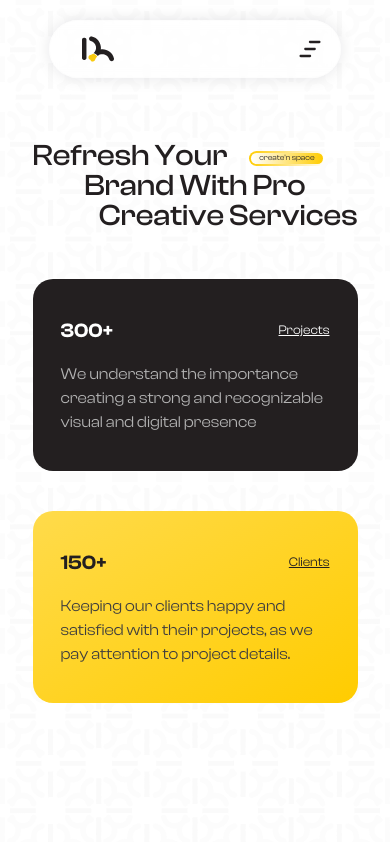
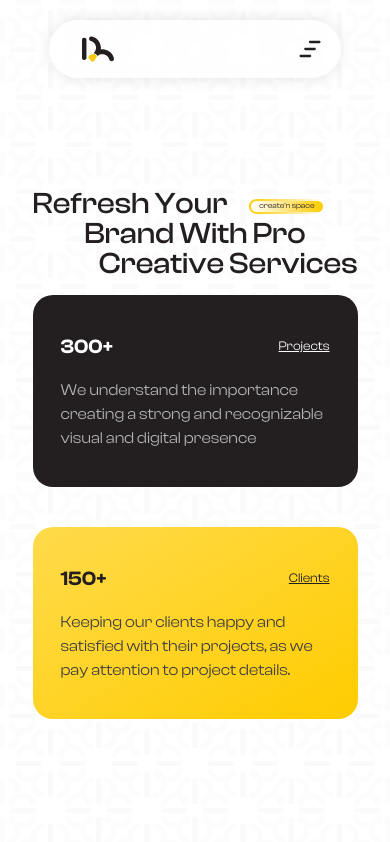
Before and after one commit to nyator/pncreatives-website, a React (Vite) app: page / in a window 390 px wide. Shown: the top 842 px of the page. Built offline with nearby package versions, Linux system fonts and the light colour scheme; a web font is replaced by a local one.

Commit message:
fix: adjust spacing in LandingPage component for improved layout consistency

```diff
--- a/src/pages/Booking.jsx
+++ b/src/pages/Booking.jsx
@@ -97,7 +97,7 @@
         <title>Booking | PN Creatives</title>
       </Helmet>
       {/* Add Toaster for toast notifications */}
-      <Toaster position="top-right" reverseOrder={false} />
+      <Toaster position="bottom-center" reverseOrder={false} />
       <div className="text-primary font-cVariable w-9/12 md:w-4/6 mx-auto min-h-screen flex flex-col justify-center items-center content-evenly space-y-[3rem] pt-20 ">
         <div className="bg-white/80 rounded-[20px] p-8 w-full md:w-3/4 shadow-lg flex flex-col items-center space-y-6">
           <h1 className="text-clamp text-center font-cSemibold relative">
--- a/src/pages/LandingPage.jsx
+++ b/src/pages/LandingPage.jsx
@@ -58,8 +58,8 @@
         <title>pncreativesgh</title>
       </Helmet>
       <section className="bg-hero-pattern">
-        <div className="text-primary font-cVariable w-10/12 md:w-4/6 mx-auto min-h-screen justify-center items-center content-evenly space-y-[3rem]">
-          <div className="leading-none font-cRegular line-clamp-[7]">
+        <div className="text-primary font-cVariable w-10/12 md:w-4/6 mx-auto min-h-screen justify-center items-center content-evenly space-y-[1rem]">
+          <div className="leading-none font-cRegular line-clamp-[7] mt-16 md:mt-0">
             <h1 className="text-clamp text-start relative">
               <span className="font-cMedium">Refresh Your</span>
               <div className="bg-gradient-to-l from-white to-secondary-default absolute left-2/3 md:left-2/4 top-1/3 rounded-full p-[2px] z-10">
```
